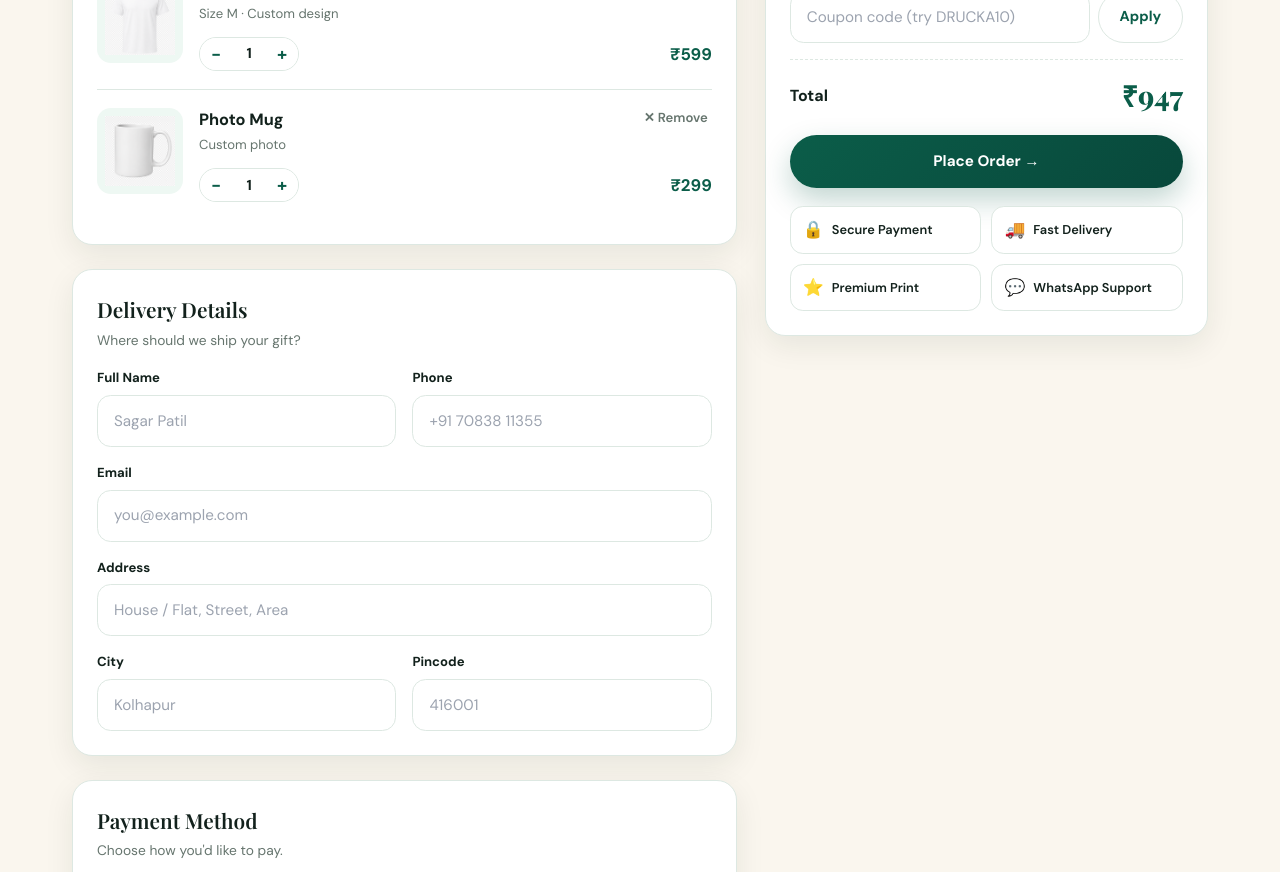
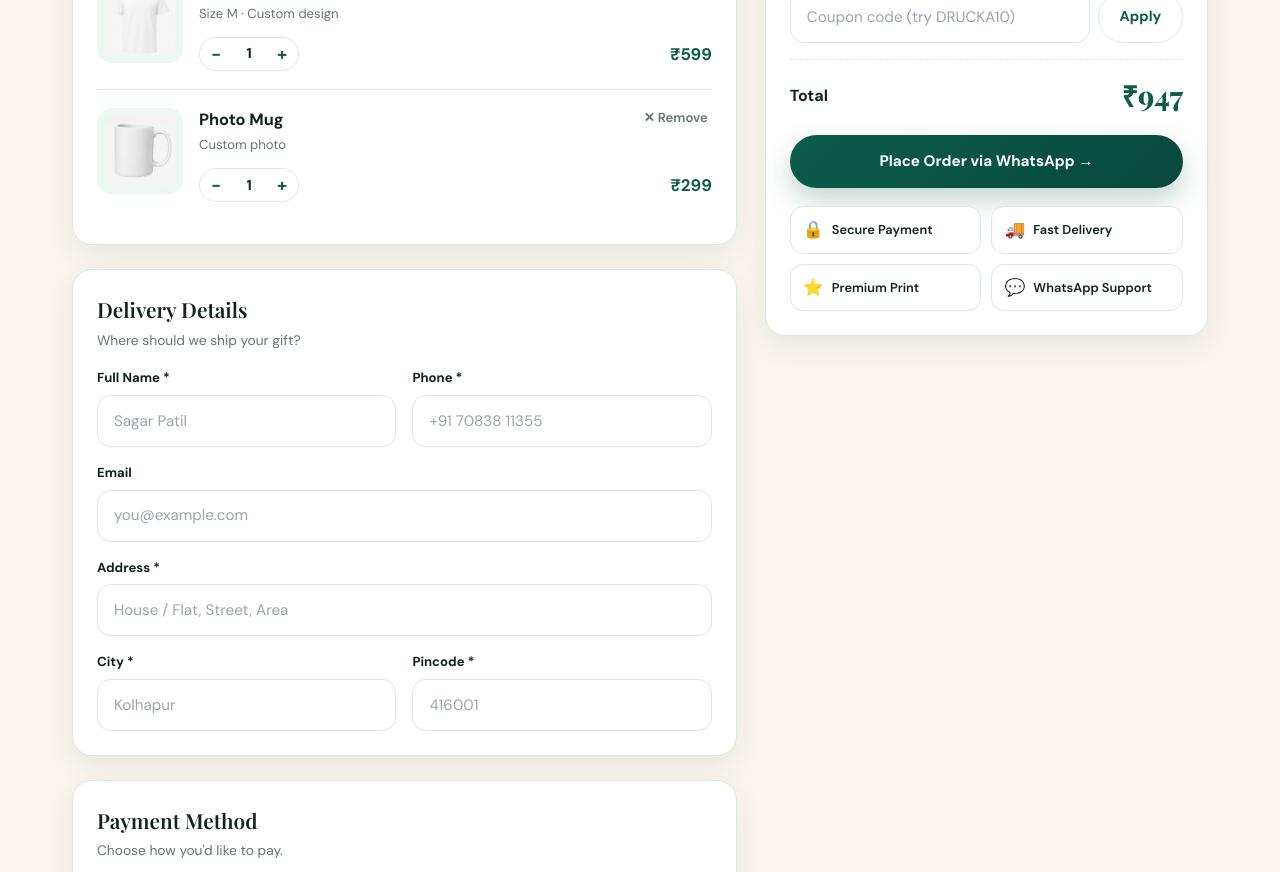
Before and after one commit to printshop39-byte/drucka, a Next.js app: page /cart in a window 1280 px wide. Shown: the part 460-1332 px from the top of the page. Built offline with nearby package versions, Linux system fonts and the light colour scheme.

Commit message:
Add WhatsApp order submission flow

```diff
--- a/app/cart/page.tsx
+++ b/app/cart/page.tsx
@@ -9,15 +9,27 @@ import { useCart } from "@/components/CartContext";
 
 const FREE_SHIP_THRESHOLD = 999;
 const SHIP_FEE = 49;
+// DRUCKA WhatsApp business number (digits only, country code, no +).
+const WHATSAPP_NUMBER = "917083811355";
 const fmt = (n: number) => "₹" + n.toLocaleString("en-IN");
 
+interface Delivery {
+  name: string; phone: string; email: string; address: string; city: string; pincode: string;
+}
+const EMPTY_DELIVERY: Delivery = { name: "", phone: "", email: "", address: "", city: "", pincode: "" };
+
 export default function CartPage() {
-  const { items, setQty, removeItem, subtotal, clear } = useCart();
+  const { items, setQty, removeItem, subtotal } = useCart();
   const [coupon, setCoupon] = useState("");
   const [couponApplied, setCouponApplied] = useState(false);
   const [couponMsg, setCouponMsg] = useState<"ok" | "bad" | null>(null);
   const [pay, setPay] = useState("upi");
   const [placed, setPlaced] = useState(false);
+  const [delivery, setDelivery] = useState<Delivery>(EMPTY_DELIVERY);
+  const [formError, setFormError] = useState<string | null>(null);
+
+  const setField = (k: keyof Delivery) => (e: React.ChangeEvent<HTMLInputElement>) =>
+    setDelivery((d) => ({ ...d, [k]: e.target.value }));
 
   const sub = subtotal;
   const freeShip = sub >= FREE_SHIP_THRESHOLD || sub === 0;
@@ -36,8 +48,51 @@ export default function CartPage() {
 
   function placeOrder() {
     if (items.length === 0) return;
+
+    // --- validation (email optional) ---
+    const required: [keyof Delivery, string][] = [
+      ["name", "Full Name"], ["phone", "Phone"], ["address", "Address"],
+      ["city", "City"], ["pincode", "Pincode"],
+    ];
+    const missing = required.filter(([k]) => !delivery[k].trim()).map(([, label]) => label);
+    if (missing.length) {
+      setFormError(`Please fill: ${missing.join(", ")}.`);
+      return;
+    }
+    setFormError(null);
+
+    // --- build order summary message ---
+    const lines: string[] = [];
+    lines.push("*New DRUCKA Order*");
+    lines.push("");
+    lines.push("*Customer:*");
+    lines.push(`Name: ${delivery.name}`);
+    lines.push(`Phone: ${delivery.phone}`);
+    if (delivery.email.trim()) lines.push(`Email: ${delivery.email}`);
+    lines.push(`Address: ${delivery.address}, ${delivery.city} - ${delivery.pincode}`);
+    lines.push("");
+    lines.push("*Items:*");
+    items.forEach((it, idx) => {
+      lines.push(
+        `${idx + 1}. ${it.name}${it.size ? ` (Size ${it.size})` : ""} × ${it.qty} — ${fmt(it.price * it.qty)}`
+      );
+      if (it.meta) lines.push(`   • ${it.meta}`);
+    });
+    lines.push("");
+    lines.push(`Subtotal: ${fmt(sub)}`);
+    lines.push(`Shipping: ${freeShip && sub > 0 ? "FREE" : fmt(shipping)}`);
+    lines.push(`Discount: -${fmt(discount)}`);
+    lines.push(`*Total: ${fmt(total)}*`);
+    lines.push(`Payment: ${pay.toUpperCase()}`);
+
+    const message = encodeURIComponent(lines.join("\n"));
+    const url = `https://wa.me/${WHATSAPP_NUMBER}?text=${message}`;
+
+    // open WhatsApp (new tab); cart is intentionally NOT cleared yet
+    window.open(url, "_blank");
+
     setPlaced(true);
-    setTimeout(() => setPlaced(false), 2000);
+    setTimeout(() => setPlaced(false), 4000);
   }
 
   return (
@@ -93,12 +148,12 @@ export default function CartPage() {
               <h3 className="font-heading text-[1.3rem] mb-1">Delivery Details</h3>
               <p className="text-brand-muted text-[0.86rem] mb-[18px]">Where should we ship your gift?</p>
               <form className="grid grid-cols-2 max-[680px]:grid-cols-1 gap-4" onSubmit={(e) => e.preventDefault()}>
-                <div className="flex flex-col"><label className="text-[0.82rem] font-bold mb-[7px]">Full Name</label><input className="input-premium" placeholder="Sagar Patil" /></div>
-                <div className="flex flex-col"><label className="text-[0.82rem] font-bold mb-[7px]">Phone</label><input className="input-premium" placeholder="+91 70838 11355" /></div>
-                <div className="flex flex-col col-span-full"><label className="text-[0.82rem] font-bold mb-[7px]">Email</label><input className="input-premium" type="email" placeholder="you@example.com" /></div>
-                <div className="flex flex-col col-span-full"><label className="text-[0.82rem] font-bold mb-[7px]">Address</label><input className="input-premium" placeholder="House / Flat, Street, Area" /></div>
-                <div className="flex flex-col"><label className="text-[0.82rem] font-bold mb-[7px]">City</label><input className="input-premium" placeholder="Kolhapur" /></div>
-                <div className="flex flex-col"><label className="text-[0.82rem] font-bold mb-[7px]">Pincode</label><input className="input-premium" placeholder="416001" /></div>
+                <div className="flex flex-col"><label className="text-[0.82rem] font-bold mb-[7px]">Full Name *</label><input className="input-premium" placeholder="Sagar Patil" value={delivery.name} onChange={setField("name")} /></div>
+                <div className="flex flex-col"><label className="text-[0.82rem] font-bold mb-[7px]">Phone *</label><input className="input-premium" type="tel" placeholder="+91 70838 11355" value={delivery.phone} onChange={setField("phone")} /></div>
+                <div className="flex flex-col col-span-full"><label className="text-[0.82rem] font-bold mb-[7px]">Email</label><input className="input-premium" type="email" placeholder="you@example.com" value={delivery.email} onChange={setField("email")} /></div>
+                <div className="flex flex-col col-span-full"><label className="text-[0.82rem] font-bold mb-[7px]">Address *</label><input className="input-premium" placeholder="House / Flat, Street, Area" value={delivery.address} onChange={setField("address")} /></div>
+                <div className="flex flex-col"><label className="text-[0.82rem] font-bold mb-[7px]">City *</label><input className="input-premium" placeholder="Kolhapur" value={delivery.city} onChange={setField("city")} /></div>
+                <div className="flex flex-col"><label className="text-[0.82rem] font-bold mb-[7px]">Pincode *</label><input className="input-premium" placeholder="416001" value={delivery.pincode} onChange={setField("pincode")} /></div>
               </form>
             </div>
 
@@ -141,8 +196,17 @@ export default function CartPage() {
               </div>
 
               <button onClick={placeOrder} className="btn-primary w-full mt-[18px]" style={placed ? { background: "linear-gradient(135deg,#08483B,#06382F)" } : undefined}>
-                {placed ? "✓ Order Placed" : "Place Order →"}
+                {placed ? "✓ Order sent" : "Place Order via WhatsApp →"}
               </button>
+
+              {formError && (
+                <p className="text-red-600 text-[0.82rem] mt-[10px]">{formError}</p>
+              )}
+              {placed && (
+                <p className="text-brand-primary text-[0.82rem] font-semibold mt-[10px]">
+                  ✓ WhatsApp opened with your order details.
+                </p>
+              )}
 
               <div className="grid grid-cols-2 gap-[10px] mt-[18px]">
                 {[["🔒", "Secure Payment"], ["🚚", "Fast Delivery"], ["⭐", "Premium Print"], ["💬", "WhatsApp Support"]].map(([e, t]) => (
```
